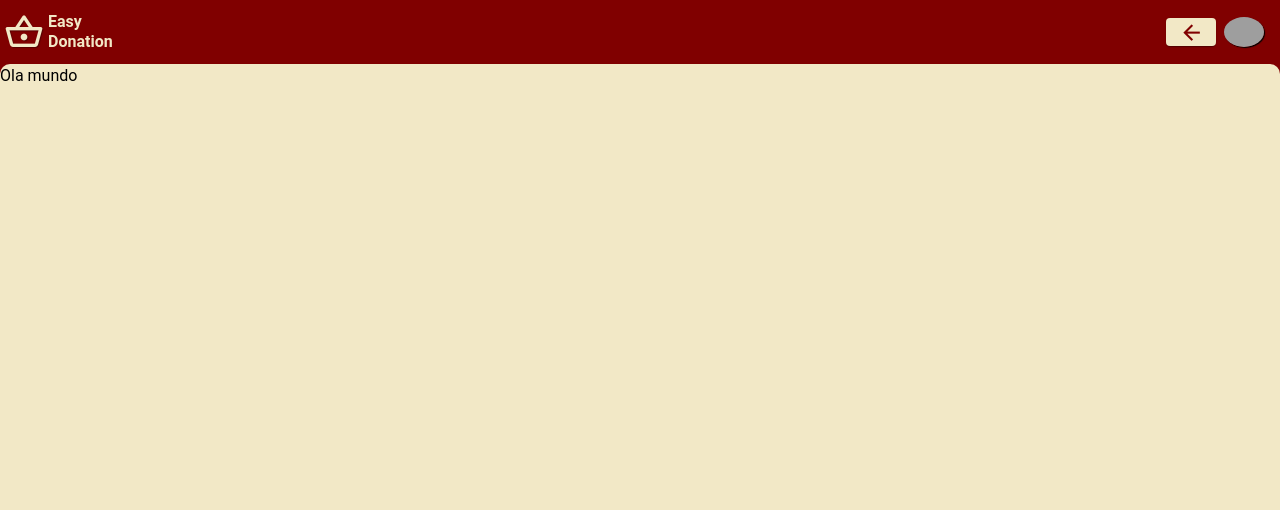
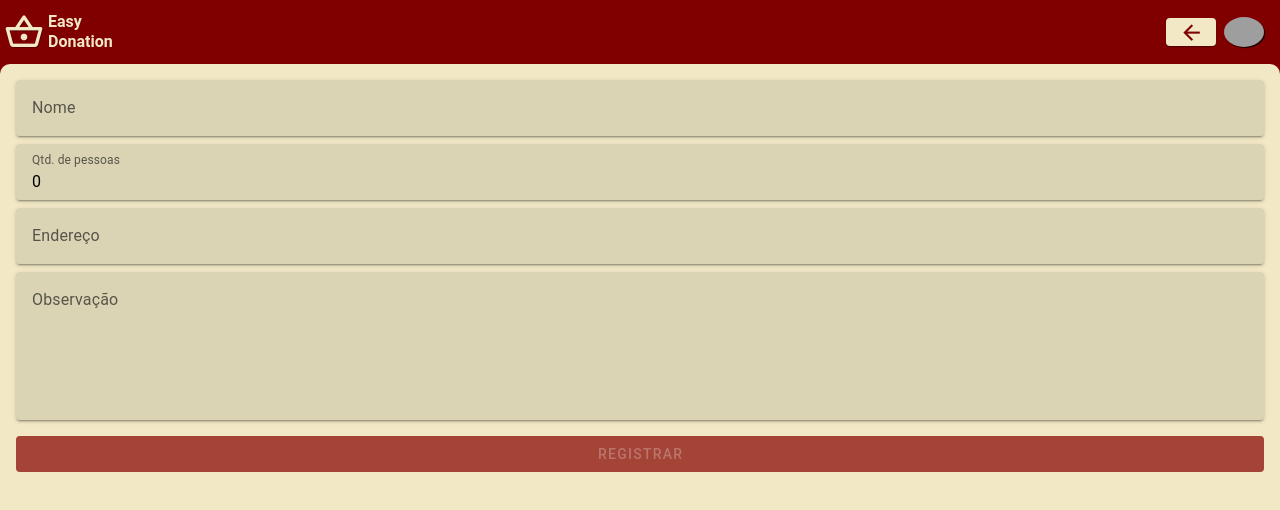
Before and after one commit to rhuannascimento/ihc-doacao-cestas-basicas, a Vue app: page /create-family in a window 1280 px wide. Shown: the top 510 px of the page. Built offline with nearby package versions, Linux system fonts and the light colour scheme; no server answers; sample sign-in values are in the browser's storage; grey boxes are pictures that could not be loaded.

Commit message:
registrar familia pronto

```diff
--- a/src/components/FooterComponent.vue
+++ b/src/components/FooterComponent.vue
@@ -37,14 +37,14 @@ export default {
                     admin: true
                 },
                 {
-                    icon: 'mdi mdi-human-male-male-child',
-                    label: 'Famílias',
+                    icon: 'mdi mdi-hand-coin',
+                    label: 'Doações em progresso',
                     path: '/family',
                     admin: false
                 },
                 {
-                    icon: 'mdi mdi-basket',
-                    label: 'Cestas',
+                    icon: 'mdi mdi-clipboard-text-clock',
+                    label: 'Historico de doações',
                     path: '/basket',
                     admin: false
                 }
--- /dev/null
+++ b/src/components/RegisterFamilyFormComponent.vue
@@ -0,0 +1,73 @@
+<template>
+    <v-form @submit.prevent="registerFamily" v-model="isFormValid" class="d-flex flex-column ga-2">
+        <v-text-field v-model="name" :rules="[formRules.required]" :disabled="registerLoading" bg-color="secondary"
+            hide-details="auto" variant="solo" label="Nome" placeholder="Nome"></v-text-field>
+        <v-text-field v-model="quantityOfPeople" type="number" :rules="[formRules.required]" :disabled="registerLoading"
+            bg-color="secondary" hide-details="auto" variant="solo" label="Qtd. de pessoas"
+            placeholder="Qtd. de pessoas"></v-text-field>
+        <v-text-field v-model="address" :rules="[formRules.required]" :disabled="registerLoading" bg-color="secondary"
+            hide-details="auto" variant="solo" label="Endereço" placeholder="Endereço"></v-text-field>
+        <v-textarea v-model="observation" :disabled="registerLoading" bg-color="secondary" hide-details="auto"
+            variant="solo" label="Observação" placeholder="Observação"></v-textarea>
+        <v-snackbar location-strategy="connected" target="parent" :offset="25" v-model="registerAdvertisement"
+            :timeout="4000" :color="registerAdvertisementColor" close-on-content-click timer>{{
+                registerAdvertisementText }}</v-snackbar>
+        <v-btn :disabled="!isFormValid" :loading="registerLoading" class="mt-2" type="submit" block>Registrar</v-btn>
+
+    </v-form>
+</template>
+
+<script>
+import { getFirestore, collection, addDoc } from "firebase/firestore";
+const db = getFirestore();
+export default {
+    data() {
+        return {
+            name: "",
+            quantityOfPeople: 0,
+            address: "",
+            observation: "",
+            registerAdvertisementText: "",
+            registerAdvertisementColor: "",
+            registerAdvertisement: false,
+            formRules: {
+                required: value => !!value || "O campo é obrigatório",
+            },
+            registerLoading: false,
+            isFormValid: false
+        }
+    },
+    methods: {
+        clearFiled(){
+            this.name = "";
+            this.quantityOfPeople = 0;
+            this.address = "";
+            this.observation = "";
+        },
+        async registerFamily() {
+            this.registerLoading = true;
+            let familyData = {
+                name: this.name,
+                quantityOfPeople: this.quantityOfPeople,
+                address: this.address,
+                observation: this.observation,
+            }
+            try {
+                const docRef = await addDoc(collection(db, "family"), familyData);
+                this.registerAdvertisement = true;
+                this.registerAdvertisementText = "Sucesso!";
+                this.registerAdvertisementColor = "success";
+                this.clearFiled();
+                this.registerLoading = false;
+            } catch (error) {
+                this.registerAdvertisement = true;
+                this.registerAdvertisementText = 'Erro ao registrar: ' + error.message;
+                this.registerAdvertisementColor = "warning";
+                this.registerLoading = false;
+            }
+        }
+    }
+}
+</script>
+
+<style scoped></style>
--- a/src/views/CreateFamilyView.vue
+++ b/src/views/CreateFamilyView.vue
@@ -1,12 +1,15 @@
 <template>
-    <div>
-        Ola mundo
+    <div class="pa-4">
+        <RegisterFamilyFormComponent />
     </div>
 </template>
 
 <script>
+import RegisterFamilyFormComponent from '@/components/RegisterFamilyFormComponent.vue';
 export default {
-
+    components:{
+        RegisterFamilyFormComponent
+    }
 }
 </script>
 
```
